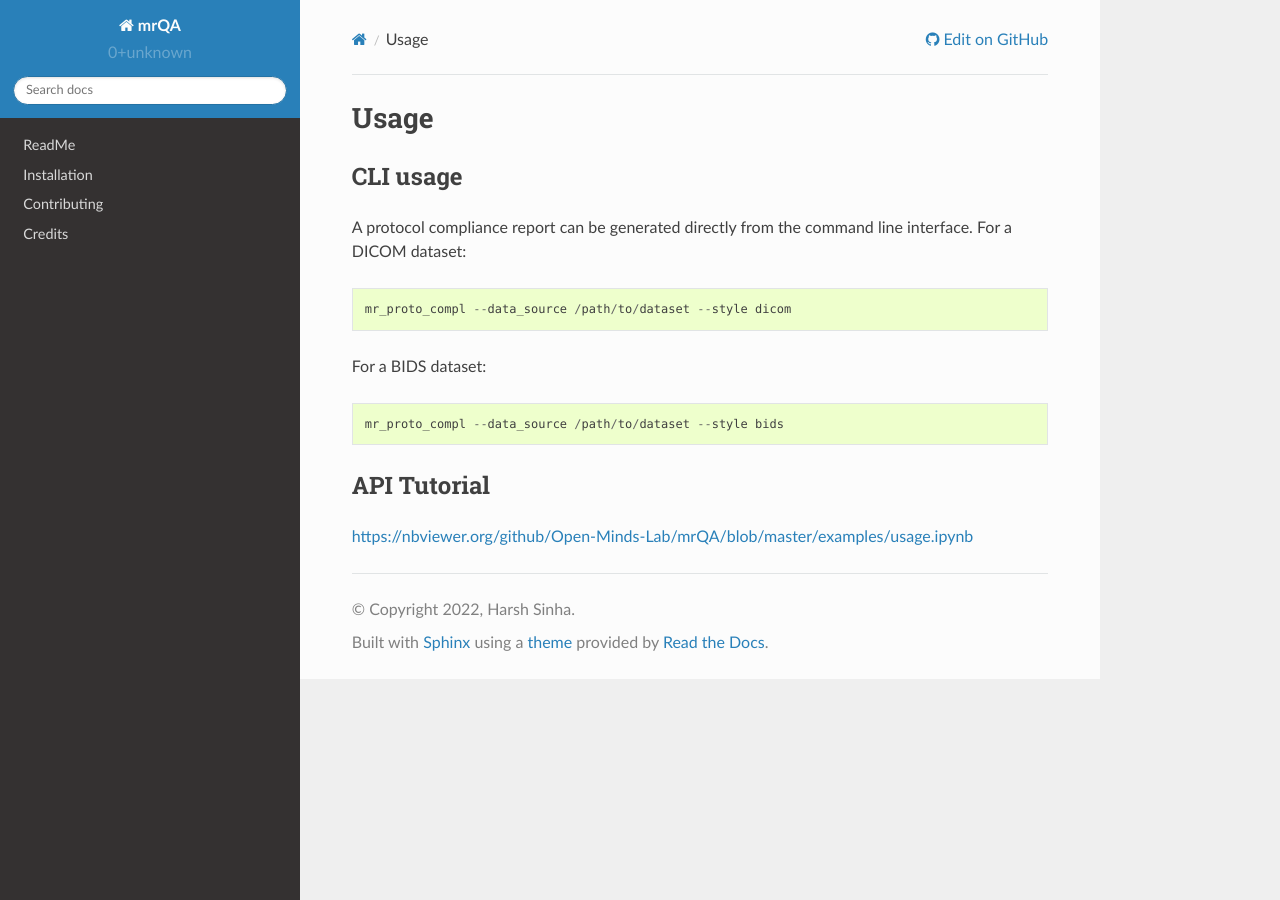
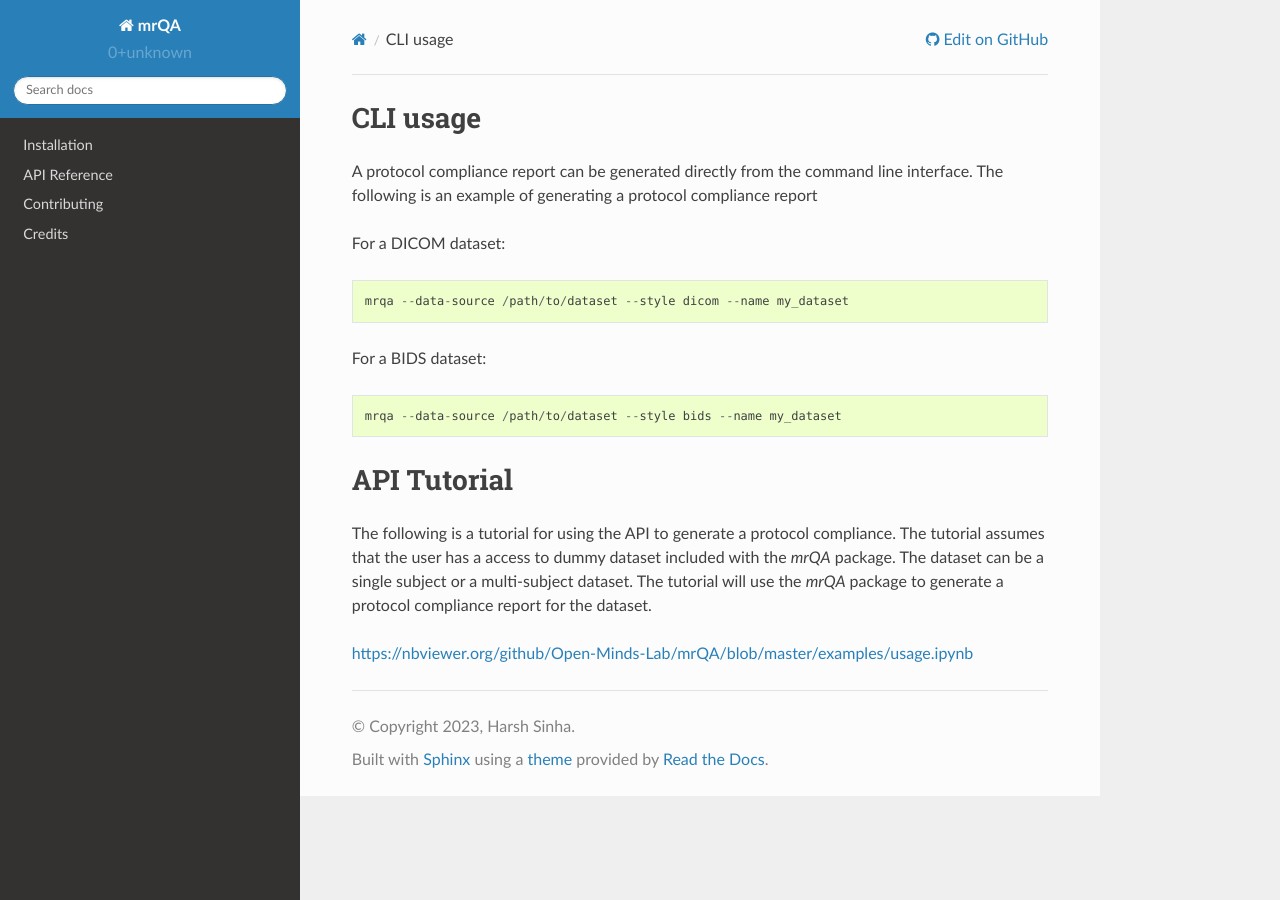
Before and after one commit to Open-Minds-Lab/mrQA, a Sphinx documentation site: the page built from docs/usage.rst, in a window 1280 px wide. Built offline with Sphinx 7.4.7 and the Read the Docs theme 2.0.0, drawn with Linux system fonts in a browser that asks for light colours; pages that are not in the unit, such as notebooks, are missing from menus.

Commit message:
reformat index.rst, usage.rst, README.rst
Add modules to API

Add docstrings to files

```diff
--- a/docs/conf.py
+++ b/docs/conf.py
@@ -50,7 +50,7 @@ master_doc = 'index'
 
 # General information about the project.
 project = 'mrQA'
-copyright = "2022, Harsh Sinha"
+copyright = "2023, Harsh Sinha"
 author = "Harsh Sinha"
 
 # The version info for the project you're documenting, acts as replacement
@@ -67,7 +67,7 @@ release = mrQA.__version__
 #
 # This is also used if you do content translation via gettext catalogs.
 # Usually you set "language" from the command line for these cases.
-language = None
+language = 'en'
 
 # List of patterns, relative to source directory, that match files and
 # directories to ignore when looking for source files.
--- a/docs/readme.rst
+++ /dev/null
@@ -1 +0,0 @@
-.. include:: ../README.rst
--- a/docs/usage.rst
+++ b/docs/usage.rst
@@ -1,21 +1,27 @@
-Usage
-======
-
 CLI usage
 ---------
 
 A protocol compliance report can be generated directly from the command line
-interface. For a DICOM dataset::
+interface.  The following is an example of generating a protocol compliance report
 
-    mr_proto_compl --data_source /path/to/dataset --style dicom
+For a DICOM dataset::
+
+    mrqa --data-source /path/to/dataset --style dicom --name my_dataset
 
 For a BIDS dataset::
 
-    mr_proto_compl --data_source /path/to/dataset --style bids
+    mrqa --data-source /path/to/dataset --style bids --name my_dataset
 
 
 
 API Tutorial
 ------------
 
+The following is a tutorial for using the API to generate a protocol compliance.
+The tutorial assumes that the user has a access to dummy dataset included with
+the    `mrQA` package.
+The dataset can be a single subject or a multi-subject dataset. The
+tutorial will use the `mrQA` package to generate a protocol compliance report
+for the dataset.
+
 https://nbviewer.org/github/Open-Minds-Lab/mrQA/blob/master/examples/usage.ipynb
```
Also changed, not shown: README.rst (+9 -4 lines), docs/API.rst (+8 -2 lines), docs/index.rst (+11 -6 lines), 3 other files.
